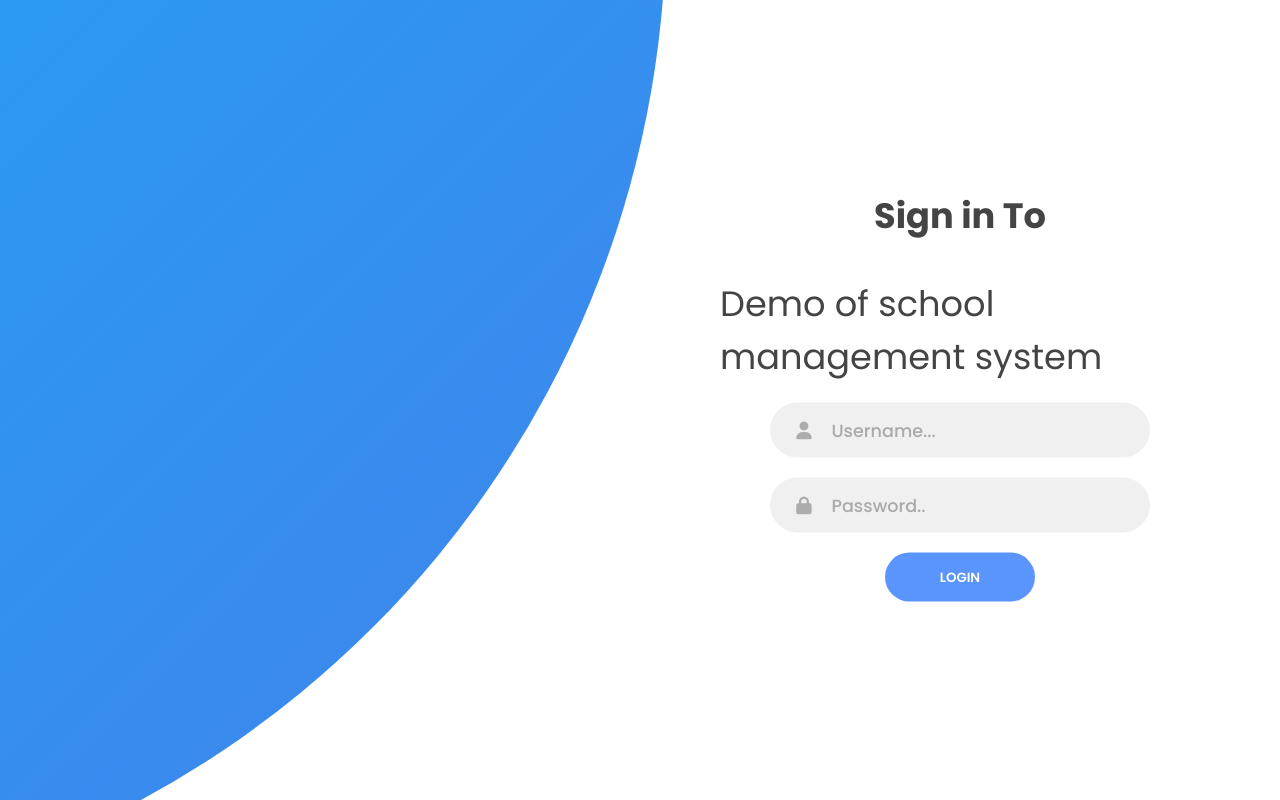
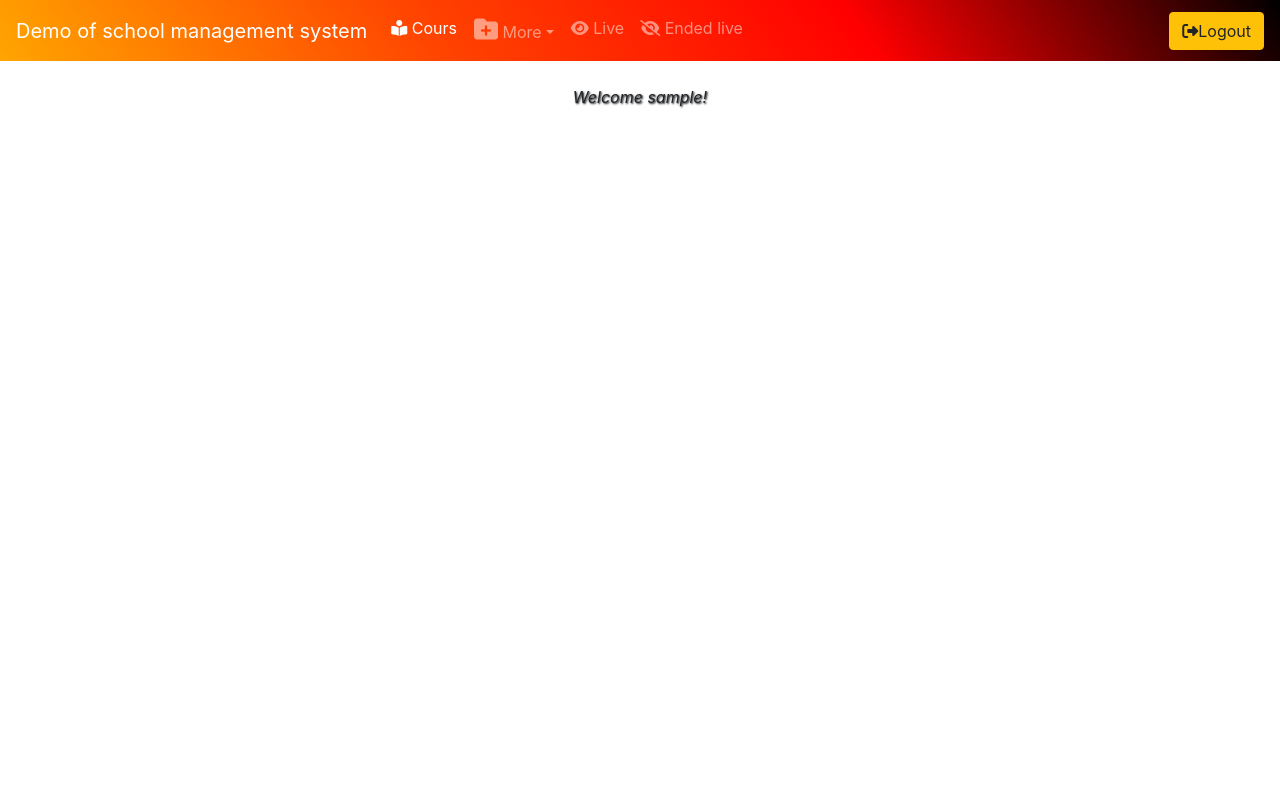
Before and after one commit to programmer262/Mozad, a Django app: page / in a window 1280 px wide. Run offline with Django 3.2, Linux system fonts and the light colour scheme; the visitor is signed in with stand-in values (Sample User, id 1); data that the repository does not hold is empty; some libraries are stand-ins or nearby versions.

Commit message:
Add files via upload

```diff
--- a/templates/docfiles.html
+++ b/templates/docfiles.html
@@ -1,7 +1,7 @@
 {% extends 'main.html' %}
 {% load static %}
 {% block content %}
-
+<p style="text-align:center;font-style: oblique;text-shadow: 1px 1px 2px black;">Welcome {{request.user}}!</p>
  <div class="row row-cols-1 row-cols-md-3">
 {% for cour in cours %}
   <div class="col mb-4">
@@ -13,7 +13,7 @@
          <p class="card-text">{{cour.partie}}</p>
 
         <a href="{{cour.docFILE}}" target="_blank"><button class="btn btn-primary">view</button></a>
-
+          <object data="{{cour.docFILE}}" type="application/pdf" width="100%" height="100%">
 
         <p class="card-text">NOTE:The view is only available for desktop user</p>
       </div>
--- a/templates/error.html
+++ b/templates/error.html
@@ -0,0 +1,4 @@
+{% load static %}
+{% block content %}
+<object data="{% static 'docs/les-themes.pdf' %}" type="application/pdf" width="100%" height="100%">
+{% endblock%}
--- a/templates/exercices.html
+++ b/templates/exercices.html
@@ -1,4 +1,4 @@
-{% extends 'main.html' %}{% load static %} {% block content %}
+{% extends 'main.html' %}{% load cloudinary %}{% load static %} {% block content %}
 <div class="row row-cols-1 row-cols-md-3">
 {% for exercice in exercices %}
   <div class="col mb-4">
--- /dev/null
+++ b/templates/exercicesview.html
@@ -0,0 +1,5 @@
+{% load static %}
+{% block content %}
+	<object data="{% static 'docs/les-themes.pdf' %}" type="application/pdf" width="100%" height="100%">
+}
+{% endblock%}
--- a/templates/main.html
+++ b/templates/main.html
@@ -1,44 +1,89 @@
 <!DOCTYPE html>
-<html lang="en">
 {% load static %}
-  <head>
-    <meta charset="UTF-8" />
-    <meta name="viewport" content="width=device-width, initial-scale=1.0" />
-    <script
-      src="https://kit.fontawesome.com/64d58efce2.js"
-      crossorigin="anonymous"
-    ></script>
-    <link rel="stylesheet" href="{% static 'CSS/login.css' %}"/>
-    <title>Sign in</title>
-  </head>
-  <body>
-    <div class="container">
-      <div class="forms-container">
-        <div class="signin-signup">
-          <form method="POST" action="">
-            {% csrf_token %}
-         <h2 class="title">Sign in To</h2><br><p class="title">Demo of school management system</p>
-            <div class="input-field">
-              <i class="fas fa-user"></i>
-              <input type="text" name="username" placeholder="Username..." class="form-control" />
-            </div>
-            <div class="input-field">
-              <i class="fas fa-lock"></i>
-              <input type="password" name="password" placeholder="Password.." class="form-control" />
-            </div>
+<html>
+<head>
+    <title>Demo of school management system</title>
+<link rel="stylesheet" href="https://use.fontawesome.com/releases/v5.15.1/css/all.css" integrity="sha384-vp86vTRFVJgpjF9jiIGPEEqYqlDwgyBgEF109VFjmqGmIY/Y4HV4d3Gp2irVfcrp" crossorigin="anonymous">
+    <meta name="viewport" content="width=device-width, initial-scale=1, maximum-scale=1, minimum-scale=1" />
+
+    <link rel="stylesheet" href="https://stackpath.bootstrapcdn.com/bootstrap/4.4.1/css/bootstrap.min.css" integrity="sha384-Vkoo8x4CGsO3+Hhxv8T/Q5PaXtkKtu6ug5TOeNV6gBiFeWPGFN9MuhOf23Q9Ifjh" crossorigin="anonymous">
+    <link href="https://fonts.googleapis.com/icon?family=Material+Icons" rel="stylesheet">
+    <script src='https://kit.fontawesome.com/a076d05399.js'></script>
+    <link rel="stylesheet"href="{% static 'CSS/main1.css' %}">
+<style>
+ html{
+    scroll-behavior: smooth;
+  }
+@media screen and (max-width: 991px){
+.navbar-dark .navbar-nav .nav-link {
+    color: rgba(255,255,255,.5);
+    text-align: center;
+}
+.dropdown, .dropleft, .dropright, .dropup {
+    position: relative;
+    display: grid;
+}
+.btn-warning{width:100%}
+.navbar .navbar-dark .navbar-brand{text-align:center}
+ }
+</style>
+
+</head>
+<body>
+    <nav class="navbar  navbar-dark bg-dark navbar-expand-lg">
+      <button class="navbar-toggler" type="button" data-toggle="collapse" data-target="#navbarSupportedContent" aria-controls="navbarSupportedContent" aria-expanded="false" aria-label="Toggle navigation">
+        <span class="navbar-toggler-icon"></span>
+      </button>
+      <a class="navbar-brand" href="">Demo of school management system</a>
+      <div class="collapse navbar-collapse" id="navbarSupportedContent">
+        <ul class="navbar-nav mr-auto">
+          <li class="nav-item active">
+            <a class="nav-link" href="{% url 'cour' %}">
+<i class="fas fa-book-reader"></i>
+ Cours <span class="sr-only">(current)</span></a>
+          </li>
+           <li class="nav-item">
+          <div class="dropdown">
+  <button class="btn dropdown-toggle nav-link" type="button" id="dropdownMenuButton" data-toggle="dropdown" aria-haspopup="true" aria-expanded="false">
+<i style='font-size:24px' class='fas'>&#xf65e;</i>
+
+More</button>
+  <div class="dropdown-menu" aria-labelledby="dropdownMenuButton">
+    <a class="dropdown-item" href="{% url 'exercice' %}">
+<i class="fas fa-dumbbell"></i>
+Exercices</a>
+    <a class="dropdown-item" href="{% url 'correction' %}">
+      <i class="fas fa-times"></i>
+Correction des Exercices</a>
+  </div>
+  </div>
+
+</li>
+<li class="nav-items">
+            <a class="nav-link" href="{% url 'classe' %}">
+              <i class="fas fa-eye"></i>
+            Live</a></li>
+<li class="nav-items">
+            <a class="nav-link" href="{% url 'cour' %}"href="live">
+              <i class="fas fa-eye-slash"></i>
+            Ended live</a></li>
+</ul>
+<a href="{% url 'logout' %}"><button class="btn btn-warning"><i class="fas fa-sign-out-alt"></i>Logout</button></a>
+ </div></nav>
+
+     <div class="container">
+            <br>
+            {% block content %}
 
 
-            <div class="d-flex justify-content-center mt-3 login_container">
-              <input class="btn login_btn" type="submit"  class="btn solid"  value="Login">
-          </div>
-          </form>
-
-        </div>
-      </div>
+            {% endblock content %}
+         </div>
 
 
-    </div>
+    <script src="https://code.jquery.com/jquery-3.4.1.slim.min.js" integrity="sha384-J6qa4849blE2+poT4WnyKhv5vZF5SrPo0iEjwBvKU7imGFAV0wwj1yYfoRSJoZ+n" crossorigin="anonymous"></script>
 
-    <script src="app.js"></script>
-  </body>
+    <script src="https://cdn.jsdelivr.net/npm/popper.js@1.16.0/dist/umd/popper.min.js" integrity="sha384-Q6E9RHvbIyZFJoft+2mJbHaEWldlvI9IOYy5n3zV9zzTtmI3UksdQRVvoxMfooAo" crossorigin="anonymous"></script>
+
+    <script src="https://stackpath.bootstrapcdn.com/bootstrap/4.4.1/js/bootstrap.min.js" integrity="sha384-wfSDF2E50Y2D1uUdj0O3uMBJnjuUD4Ih7YwaYd1iqfktj0Uod8GCExl3Og8ifwB6" crossorigin="anonymous"></script>
+</body>
 </html>
```
Also changed, not shown: templates/courview.html (added, +7 -0 lines), templates/lo.html (added, +44 -0 lines), templates/login.html (+107 -25 lines), templates/Live.html (line endings or trailing spaces), templates/correction.html (line endings or trailing spaces), templates/endlives.html (line endings or trailing spaces).
